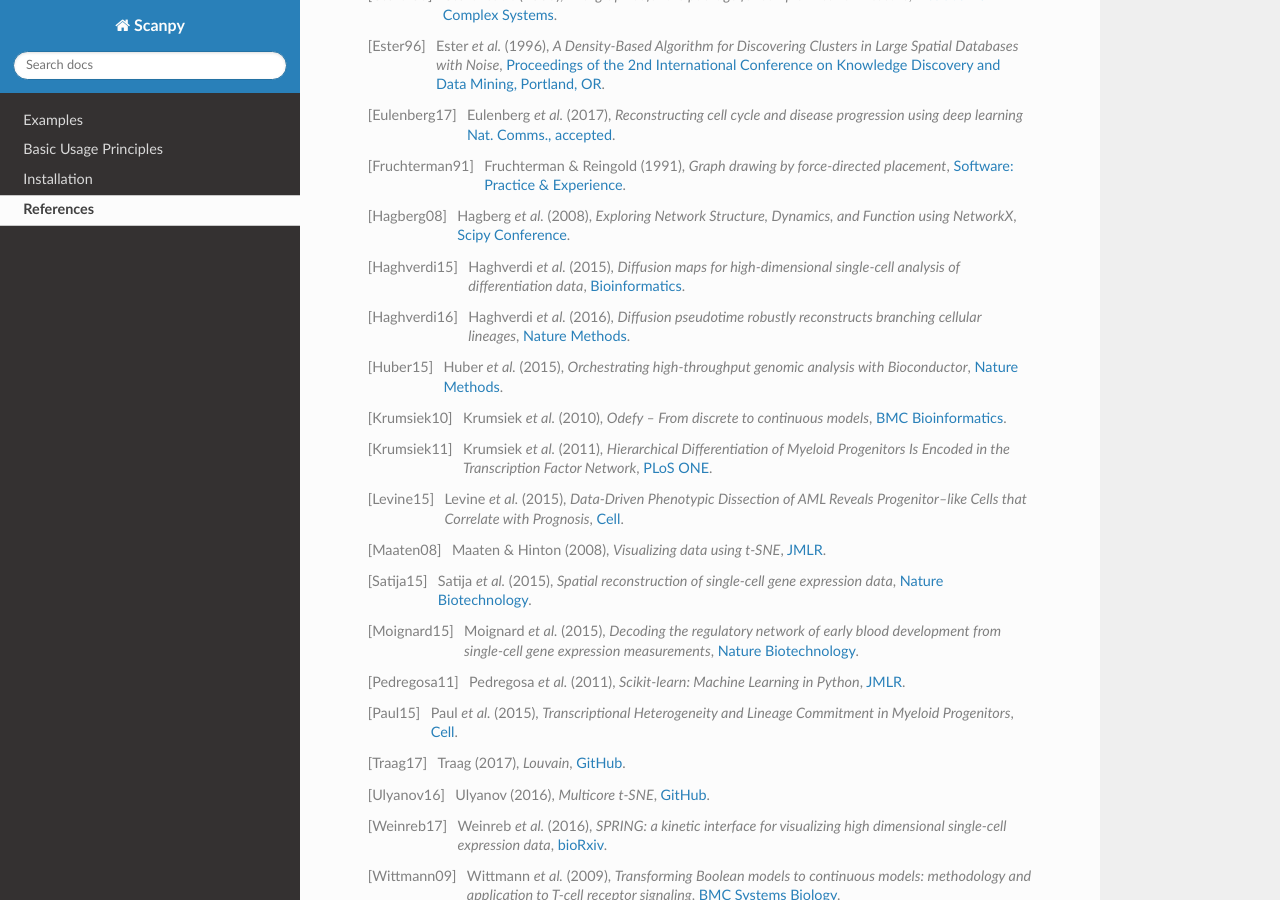
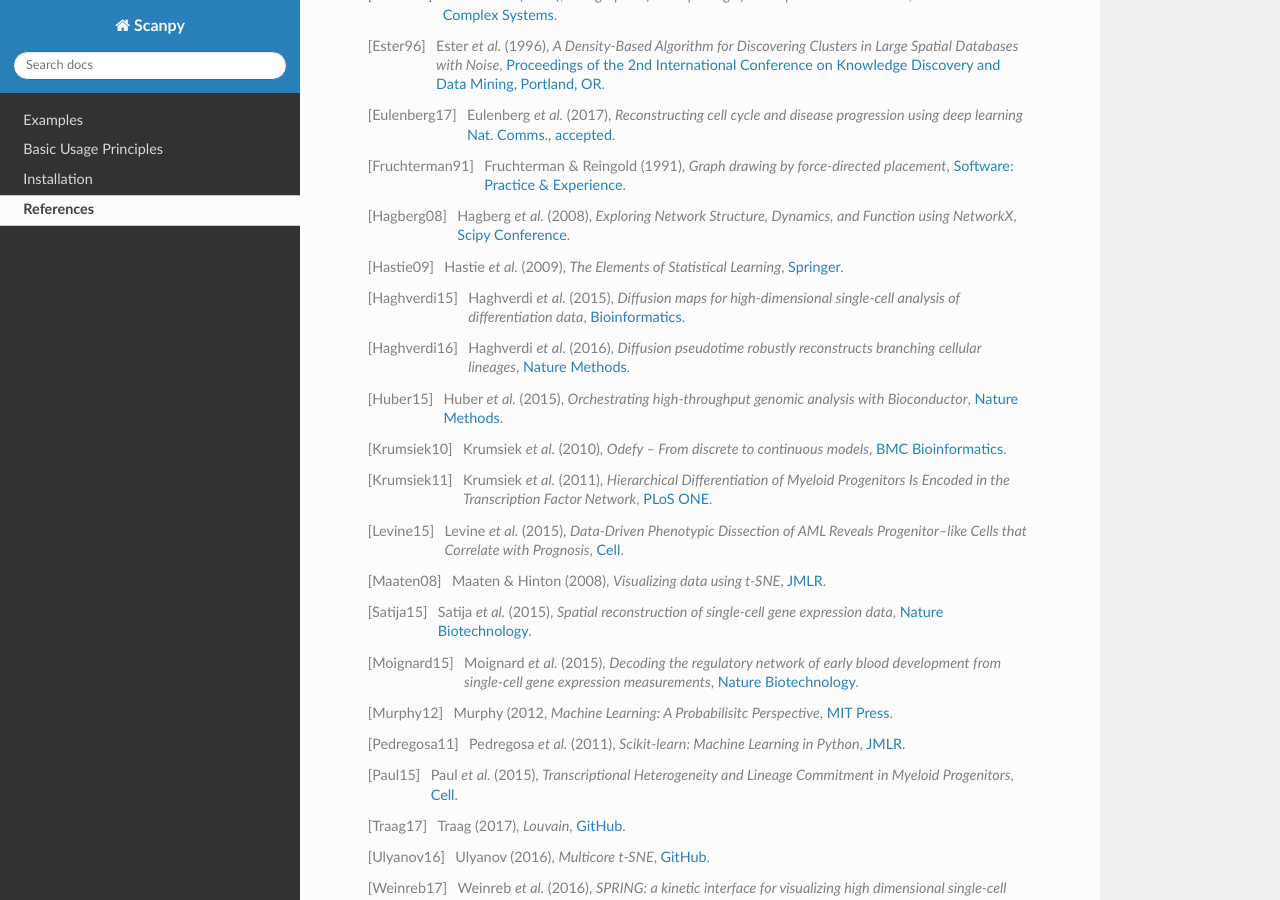
Before and after one commit to scverse/scanpy, a Sphinx documentation site: the page built from docs/references.rst, in a window 1280 px wide and 900 px high, scrolled down 356 px. Built offline with Sphinx 7.4.7 and the Read the Docs theme 2.0.0, drawn with Linux system fonts in a browser that asks for light colours; the version number could not be read and is left out.

Commit message:
added two references and fixed typo in basic_usage.rst

```diff
--- a/docs/basic_usage.rst
+++ b/docs/basic_usage.rst
@@ -19,7 +19,7 @@
 ^^^^^^^^^^^^^^^
 
 An :class:`~scanpy.api.AnnData` object ``adata`` stores a data matrix
-(``adata.data``), dataframe-like sample (``adata.obs``) and variable
+(``adata.X``), dataframe-like sample (``adata.obs``) and variable
 (``adata.var``) annotation and unstructured dict-like annotation
 (``adata.uns``).
 
--- a/docs/references.rst
+++ b/docs/references.rst
@@ -46,6 +46,11 @@
    *Exploring Network Structure, Dynamics, and Function using NetworkX*,
    `Scipy Conference <http://conference.scipy.org/proceedings/SciPy2008/paper_2/>`__.
 
+.. [Hastie09]
+   Hastie *et al.* (2009),
+   *The Elements of Statistical Learning*,
+   `Springer <https://web.stanford.edu/~hastie/ElemStatLearn/>`_.
+
 .. [Haghverdi15] Haghverdi *et al.* (2015),
    *Diffusion maps for high-dimensional single-cell analysis of differentiation data*,
    `Bioinformatics <https://doi.org/10.1093/bioinformatics/btv325>`__.
@@ -82,6 +87,11 @@
    *Decoding the regulatory network of early blood development from single-cell gene expression measurements*,
    `Nature Biotechnology <https://doi.org/10.1038/nbt.3154>`__.
 
+.. [Murphy12]
+   Murphy (2012,
+   *Machine Learning: A Probabilisitc Perspective*,
+   `MIT Press <https://mitpress.mit.edu/books/machine-learning-0>`_.
+
 .. [Pedregosa11] Pedregosa *et al.* (2011),
    *Scikit-learn: Machine Learning in Python*,
    `JMLR <http://www.jmlr.org/papers/v12/pedregosa11a.html>`__.
```
